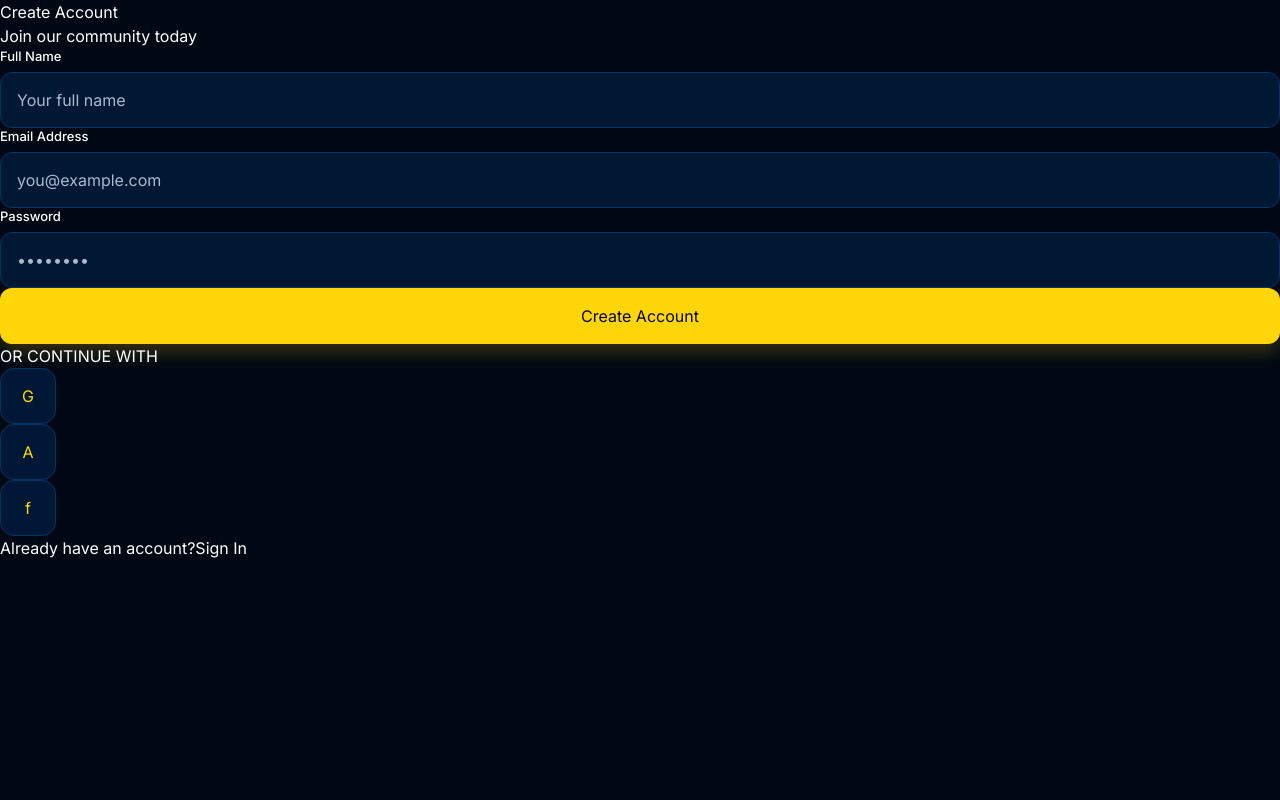
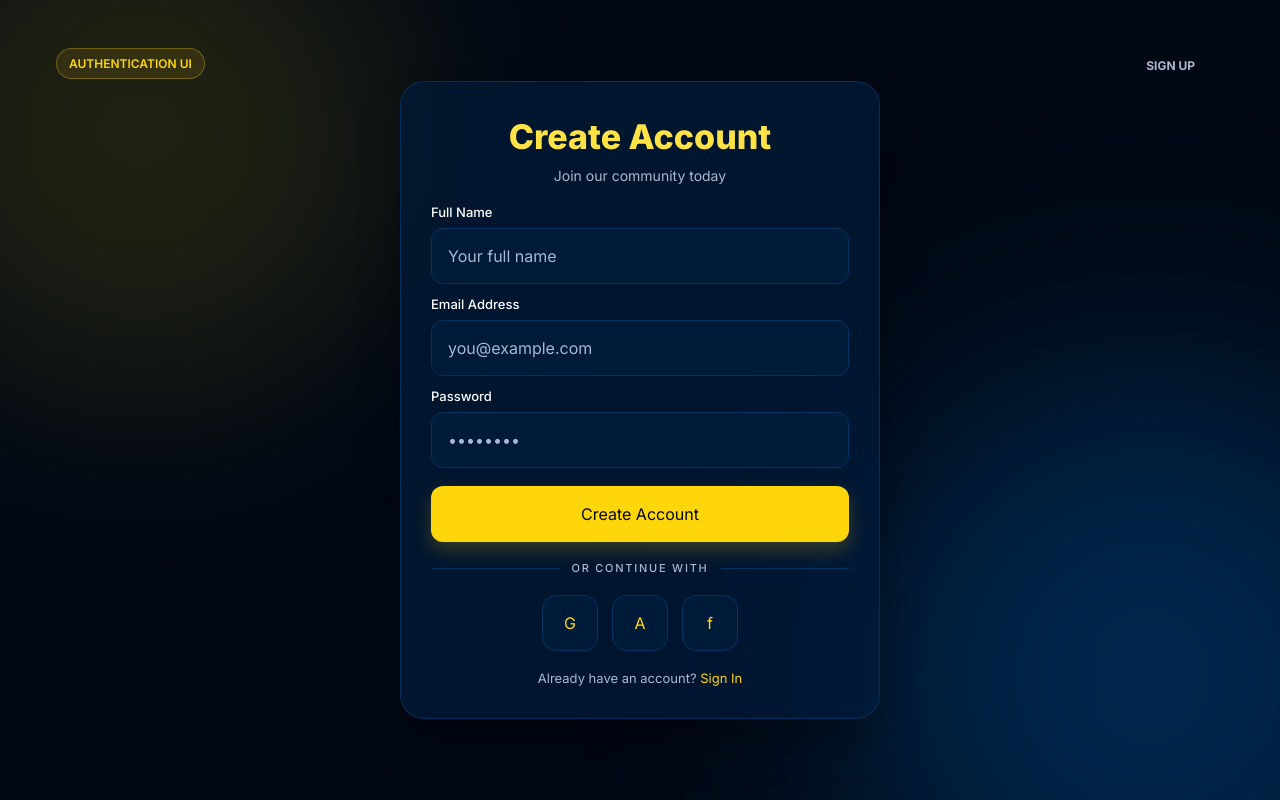
Before and after one commit to miyamiyashiro/auth-forms-v8, a React (Vite) app: page / in a window 1280 px wide. Built offline with nearby package versions, Linux system fonts and the light colour scheme.

Commit message:
style: build authentication page layout

```diff
--- a/src/components/auth/AuthDivider.jsx
+++ b/src/components/auth/AuthDivider.jsx
@@ -1,9 +1,9 @@
 export default function AuthDivider() {
     return (
-      <div>
-        <span />
-        <span>OR CONTINUE WITH</span>
-        <span />
+      <div className="flex w-full items-center gap-3">
+        <span className="h-px flex-1 bg-navy-800" />
+        <span className="text-[11px] font-medium tracking-[.16em] text-auth-slate">OR CONTINUE WITH</span>
+        <span className="h-px flex-1 bg-navy-800" />
       </div>
     );
   }
--- a/src/components/auth/SignInForm.jsx
+++ b/src/components/auth/SignInForm.jsx
@@ -3,32 +3,24 @@
 import AuthDivider from './AuthDivider.jsx';
 import SocialLogin from './SocialLogin.jsx';
 
-export default function SignInForm() {
+export default function SignUpForm() {
   return (
-    <section>
-      <header>
-        <h1>Welcome Back</h1>
-        <p>Sign in to continue your journey</p>
+    <section className="flex w-[min(480px,calc(100vw-32px))] flex-col gap-[18px] rounded-3xl border border-[rgba(0,53,102,0.88)] bg-[rgba(0,29,61,0.67)] px-[30px] pb-[30px] pt-[34px] shadow-[0_24px_48px_-8px_rgba(0,0,0,0.38)] backdrop-blur-[11px]">
+      <header className="text-center">
+        <h1 className="text-[34px] font-extrabold leading-tight text-yellow-300">Create Account</h1>
+        <p className="mt-2 text-sm text-auth-slate">Join our community today</p>
       </header>
-
-      <div>
-        <Input id="signin-email" label="Email Address" type="email" name="email" placeholder="you@example.com" />
-        <Input id="signin-password" label="Password" type="password" name="password" placeholder="••••••••" />
+      <div className="flex flex-col gap-3">
+        <Input id="signup-name" label="Full Name" name="name" placeholder="Your full name" />
+        <Input id="signup-email" label="Email Address" type="email" name="email" placeholder="you@example.com" />
+        <Input id="signup-password" label="Password" type="password" name="password" placeholder="••••••••" />
       </div>
-
-      <div>
-        <span>Remember me</span>
-        <button type="button">Forgot password?</button>
-      </div>
-
-      <Button type="button">Sign In</Button>
+      <Button type="button">Create Account</Button>
       <AuthDivider />
       <SocialLogin />
-
-      <div>
-        <span>Don't have an account?</span>
-        <button type="button">Sign Up</button>
-      </div>
+      <p className="text-center text-[13px] text-auth-slate">
+        Already have an account? <button type="button" className="font-semibold text-yellow-400">Sign In</button>
+      </p>
     </section>
   );
 }
--- a/src/components/auth/SignUpForm.jsx
+++ b/src/components/auth/SignUpForm.jsx
@@ -5,26 +5,22 @@
 
 export default function SignUpForm() {
   return (
-    <section>
-      <header>
-        <h1>Create Account</h1>
-        <p>Join our community today</p>
+    <section className="flex w-[min(480px,calc(100vw-32px))] flex-col gap-[18px] rounded-3xl border border-[rgba(0,53,102,0.88)] bg-[rgba(0,29,61,0.67)] px-[30px] pb-[30px] pt-[34px] shadow-[0_24px_48px_-8px_rgba(0,0,0,0.38)] backdrop-blur-[11px]">
+      <header className="text-center">
+        <h1 className="text-[34px] font-extrabold leading-tight text-yellow-300">Create Account</h1>
+        <p className="mt-2 text-sm text-auth-slate">Join our community today</p>
       </header>
-
-      <div>
+      <div className="flex flex-col gap-3">
         <Input id="signup-name" label="Full Name" name="name" placeholder="Your full name" />
         <Input id="signup-email" label="Email Address" type="email" name="email" placeholder="you@example.com" />
         <Input id="signup-password" label="Password" type="password" name="password" placeholder="••••••••" />
       </div>
-
       <Button type="button">Create Account</Button>
       <AuthDivider />
       <SocialLogin />
-
-      <div>
-        <span>Already have an account?</span>
-        <button type="button">Sign In</button>
-      </div>
+      <p className="text-center text-[13px] text-auth-slate">
+        Already have an account? <button type="button" className="font-semibold text-yellow-400">Sign In</button>
+      </p>
     </section>
   );
 }
--- a/src/components/auth/SocialLogin.jsx
+++ b/src/components/auth/SocialLogin.jsx
@@ -2,7 +2,7 @@
 
 export default function SocialLogin() {
   return (
-    <div>
+    <div className="flex justify-center gap-[14px]">
       <SocialButton label="Continue with Google">G</SocialButton>
       <SocialButton label="Continue with Apple">A</SocialButton>
       <SocialButton label="Continue with Facebook">f</SocialButton>
--- a/src/components/layout/BackgroundEffects.jsx
+++ b/src/components/layout/BackgroundEffects.jsx
@@ -0,0 +1,11 @@
+export default function BackgroundEffects() {
+    return (
+      <div
+        aria-hidden="true"
+        className="pointer-events-none absolute inset-0 overflow-hidden"
+      >
+        <div className="absolute left-[-120px] top-[-130px] h-[520px] w-[520px] rounded-full bg-yellow-400/12 blur-[100px]" />
+        <div className="absolute bottom-[-176px] right-[-170px] h-[600px] w-[600px] rounded-full bg-navy-800/70 blur-[120px]" />
+      </div>
+    );
+  }
--- a/src/components/ui/AuthBadge.jsx
+++ b/src/components/ui/AuthBadge.jsx
@@ -0,0 +1,9 @@
+export default function AuthBadge() {
+    return (
+      <div className="absolute left-5 top-5 z-20 rounded-full border border-yellow-400/30 bg-yellow-400/10 px-3 py-[7px] sm:left-14 sm:top-12">
+        <span className="block whitespace-nowrap text-xs font-semibold leading-[15px] text-yellow-400">
+          AUTHENTICATION UI
+        </span>
+      </div>
+    );
+  }
--- a/src/pages/AuthPage.jsx
+++ b/src/pages/AuthPage.jsx
@@ -1,3 +1,5 @@
+import BackgroundEffects from '../components/layout/BackgroundEffects.jsx';
+import AuthBadge from '../components/ui/AuthBadge.jsx';
 import SignInForm from '../components/auth/SignInForm.jsx';
 import SignUpForm from '../components/auth/SignUpForm.jsx';
 
@@ -7,8 +9,17 @@
   const isSignUp = CURRENT_VIEW === 'signup';
 
   return (
-    <main>
-      {isSignUp ? <SignUpForm /> : <SignInForm />}
+    <main className="relative flex min-h-screen items-center justify-center overflow-hidden bg-navy-950 p-4">
+      <BackgroundEffects />
+      <AuthBadge />
+
+      <span className="absolute right-5 top-[58px] z-20 text-xs font-bold text-auth-slate sm:right-[85px]">
+        {isSignUp ? 'SIGN UP' : 'SIGN IN'}
+      </span>
+
+      <div className="relative z-10">
+        {isSignUp ? <SignUpForm /> : <SignInForm />}
+      </div>
     </main>
   );
 }
```
